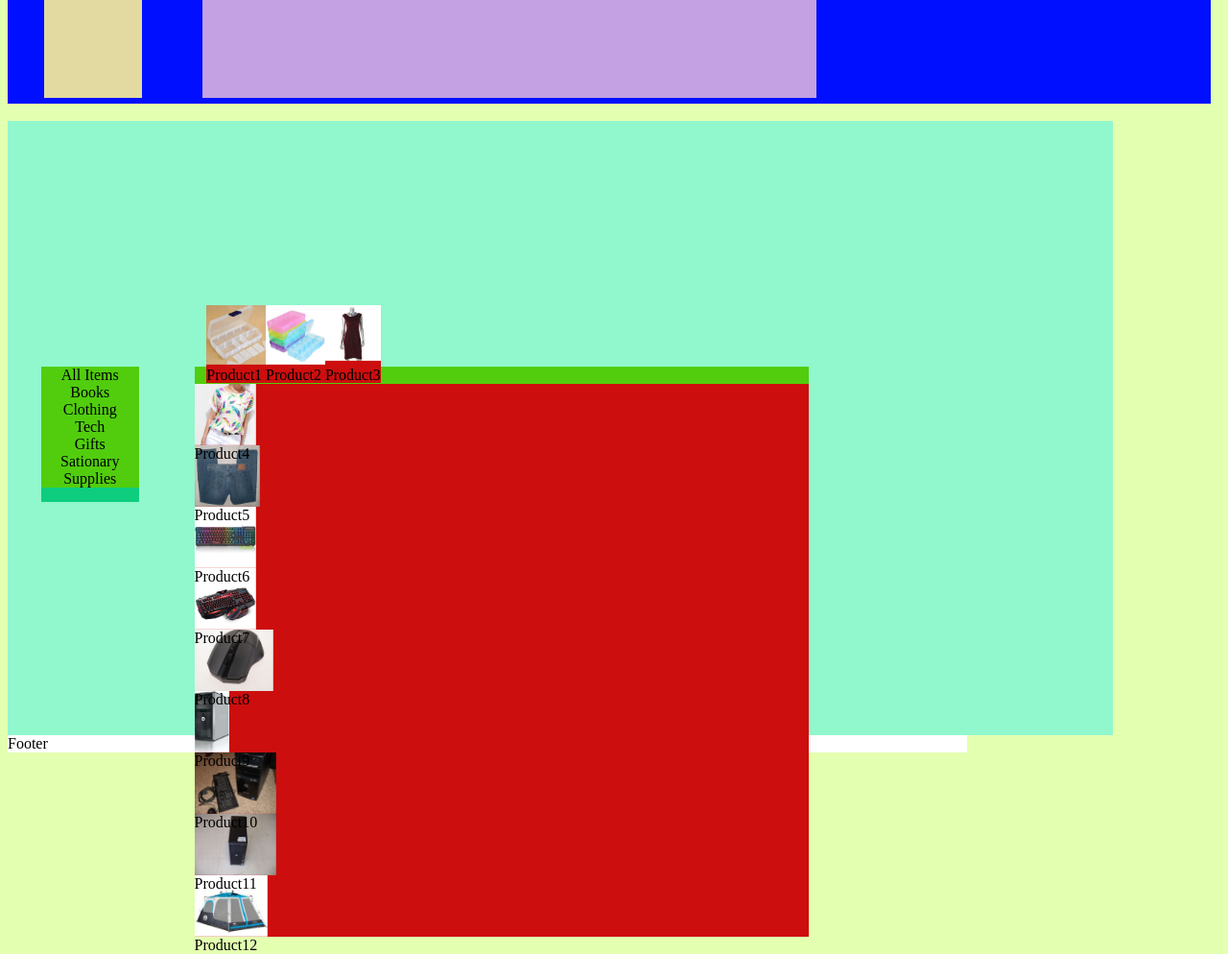
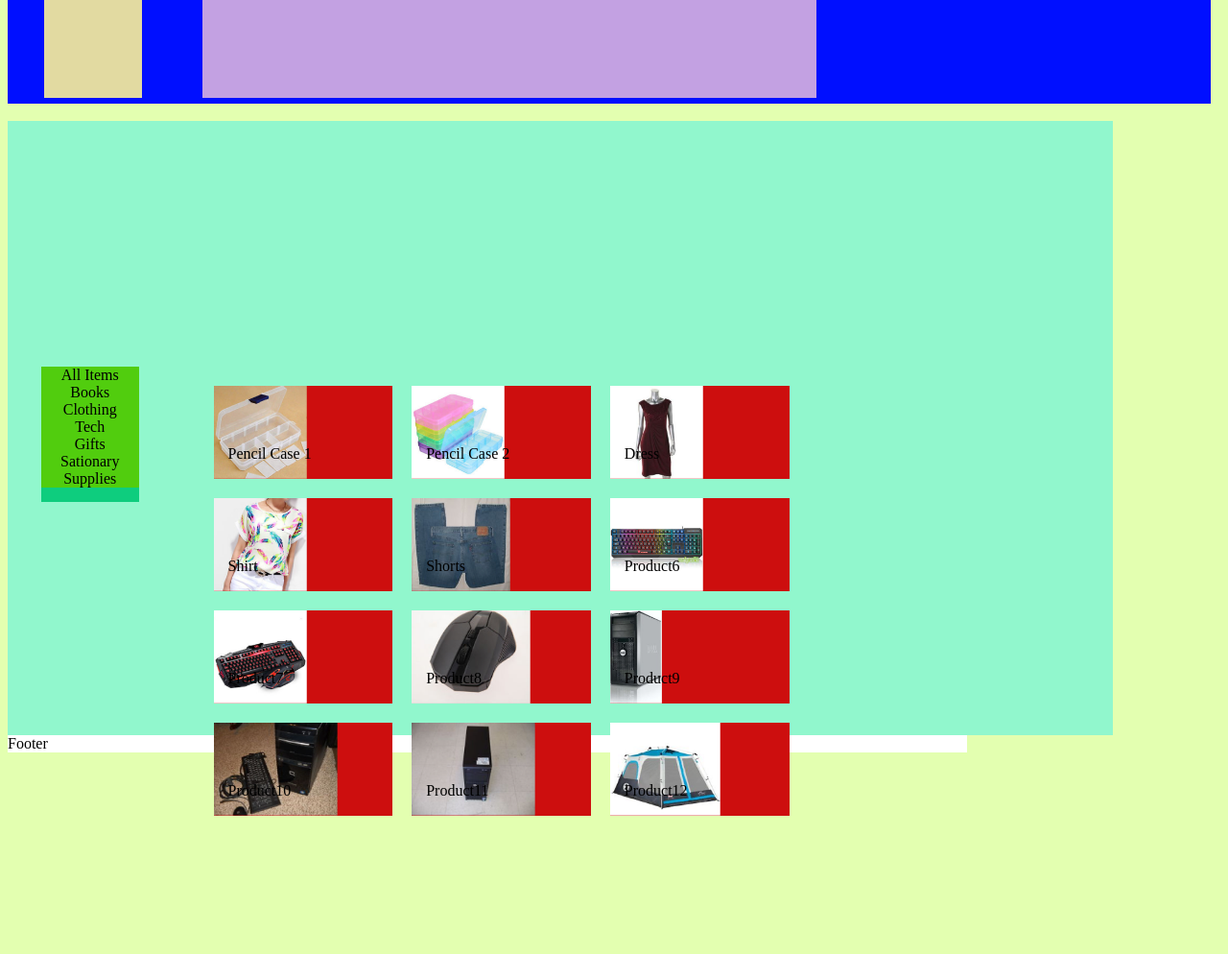
Before and after one commit to EmmettTan/ShoppingWebsite, a plain HTML site: page Assignment 1/index.html in a window 1280 px wide. Shown: the part 66-1060 px from the top of the page at 96% size. After the commit the page ends 936 px from the top, so only its background shows below. Drawn offline with Linux system fonts and the light colour scheme.

Commit message:
Products set to table style

```diff
--- a/Assignment 1/css/style.css
+++ b/Assignment 1/css/style.css
@@ -64,7 +64,7 @@ body {
 
 #productList{
 	float: left;
-	background-color: #51cd0e;
+	//background-color: #51cd0e;
 	margin-top: 1%;
 	margin-left: 5%;
 	position: relative;
@@ -74,20 +74,6 @@ body {
 }
 
 .product{
-	background-color: #cd0e0e;
-}
-
-.productl{
-	margin-left: 2%;
-	align-content: left;
-	background-color: #cd0e0e;
-}
-.productm{
-	align-content: center;
-	background-color: #cd0e0e;
-}
-.productr{
-	align-content: right;
 	background-color: #cd0e0e;
 }
 
@@ -305,3 +291,12 @@ p {
 	color: #669900;
 	cursor: pointer;
 }
+
+table {
+	border-spacing: 20px;
+	table-layout: fixed;
+}
+th, td {
+	padding: 15px;
+	width: 50px;
+}
--- a/Assignment 1/index.html
+++ b/Assignment 1/index.html
@@ -44,53 +44,57 @@
 
 			</div>
 			<div id="productList">
-				<span class="productl" id="product1">
-					Product1
-				</span>
+				<table style="width:100%">
+					<tr>
+						<td class="product" id="product1">
+							Pencil Case 1
+						</td>
+						<td class="product" id="product2">
+							Pencil Case 2
+						</td>
+						<td class="product" id="product3">
+							Dress
+						</td>
+					</tr>
+					<tr>
+					<td class="product" id="product4">
+						Shirt
+					</td>
+					<td class="product" id="product5">
+						Shorts
+					</td>
 
-				<span class="productm" id="product2">
-					Product2
-				</span>
+					<td class="product" id="product6">
+						Product6
+					</td>
+				</tr>
+				<tr>
+				<td class="product" id="product7">
+					Product7
+				</td>
 
-				<span class="productr" id="product3">
-					Product3
-				</span>
+				<td class="product" id="product8">
+					Product8
+				</td>
 
-				<div class="product" id="product4">
-					Product4
-				</div>
+				<td class="product" id="product9">
+					Product9
+				</td>
+			</tr>
+			<tr>
+				<td class="product" id="product10">
+					Product10
+				</td>
 
-				<div class="product" id="product5">
-					Product5
-				</div>
+				<td class="product" id="product11">
+					Product11
+				</td>
 
-				<div class="product" id="product6">
-					Product6
-				</div>
-
-				<div class="product" id="product7">
-					Product7
-				</div>
-
-				<div class="product" id="product8">
-					Product8
-				</div>
-
-				<div class="product" id="product9">
-					Product9
-				</div>
-
-				<div class="product" id="product10">
-					Product10
-				</div>
-
-				<div class="product" id="product11">
-					Product11
-				</div>
-
-				<div class="product" id="product12">
+				<td class="product" id="product12">
 					Product12
-				</div>
+				</td>
+			</tr>
+		</table>
 			</div>
 		</div>
 
```
